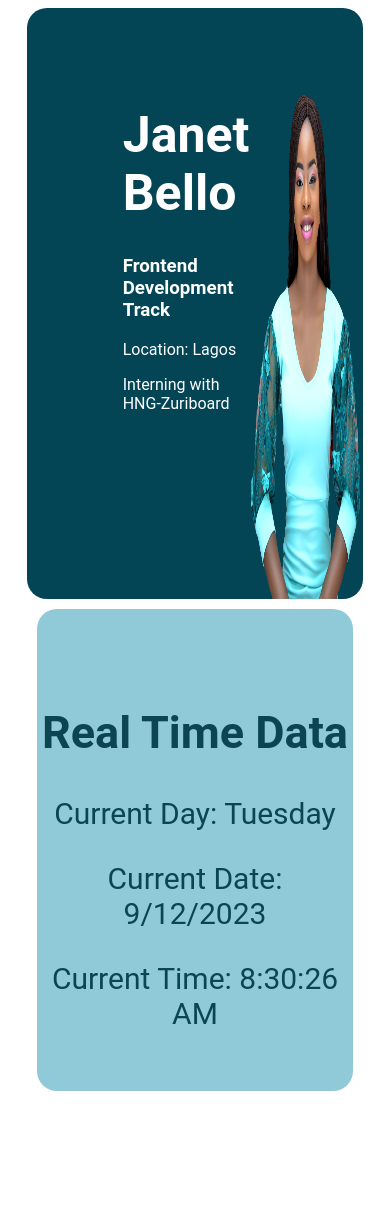
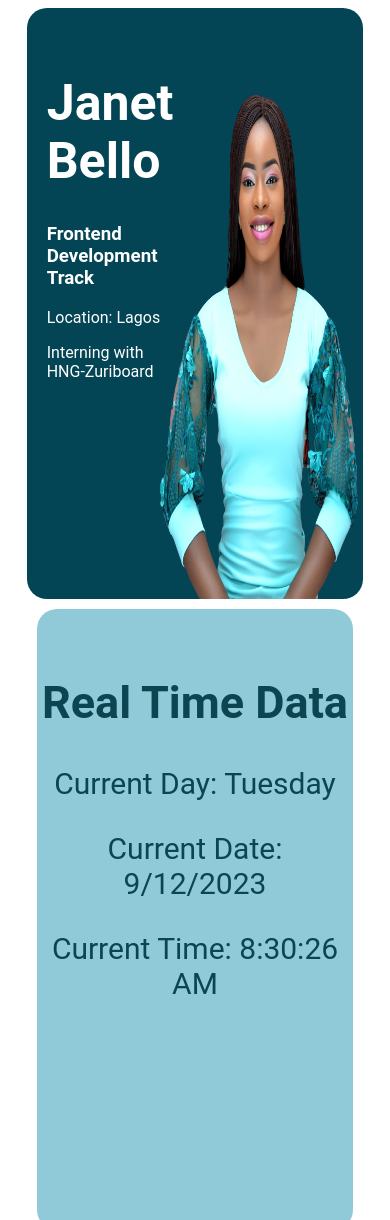
Before and after one commit to moromoke01/HNG_FirstStage, a plain HTML site: page index.html in a window 390 px wide. Shown: the top 1220 px of the page. Before the commit the page ends 1101 px from the top, so only its background shows below. Drawn offline with Linux system fonts and the light colour scheme.

Commit message:
updated responsiveness

```diff
--- a/style.css
+++ b/style.css
@@ -14,9 +14,10 @@
 }
 .text-info{
     width: 45%;
-    margin-left:6em ;
-    margin-top: 4em;
+    margin-left:4em ;
+    margin-top: 3em;
     font-family: Roboto;
+    margin-right: -1em;
 }
 .text-info h1{
     font-size: 50px;
@@ -33,7 +34,7 @@ img{
 }
 
 .real-time-data{
-    height: 50vh;
+    height: 70vh;
     background: #90cad8;
     color: rgb(12, 68, 82);
     border-radius:20px;
@@ -44,3 +45,20 @@ img{
     padding-top: 2em;
     text-align: center;
 }
+
+@media (max-width:500px) {
+    img{
+        width: 100%;
+        height: 100%;
+
+    }
+    .text-info{
+    width: 45%;
+    margin-left:20px ;
+    margin-top: 2em;
+    font-family: Roboto;
+}
+    .real-time-data{
+        padding-top:1em;
+    }
+}
```
